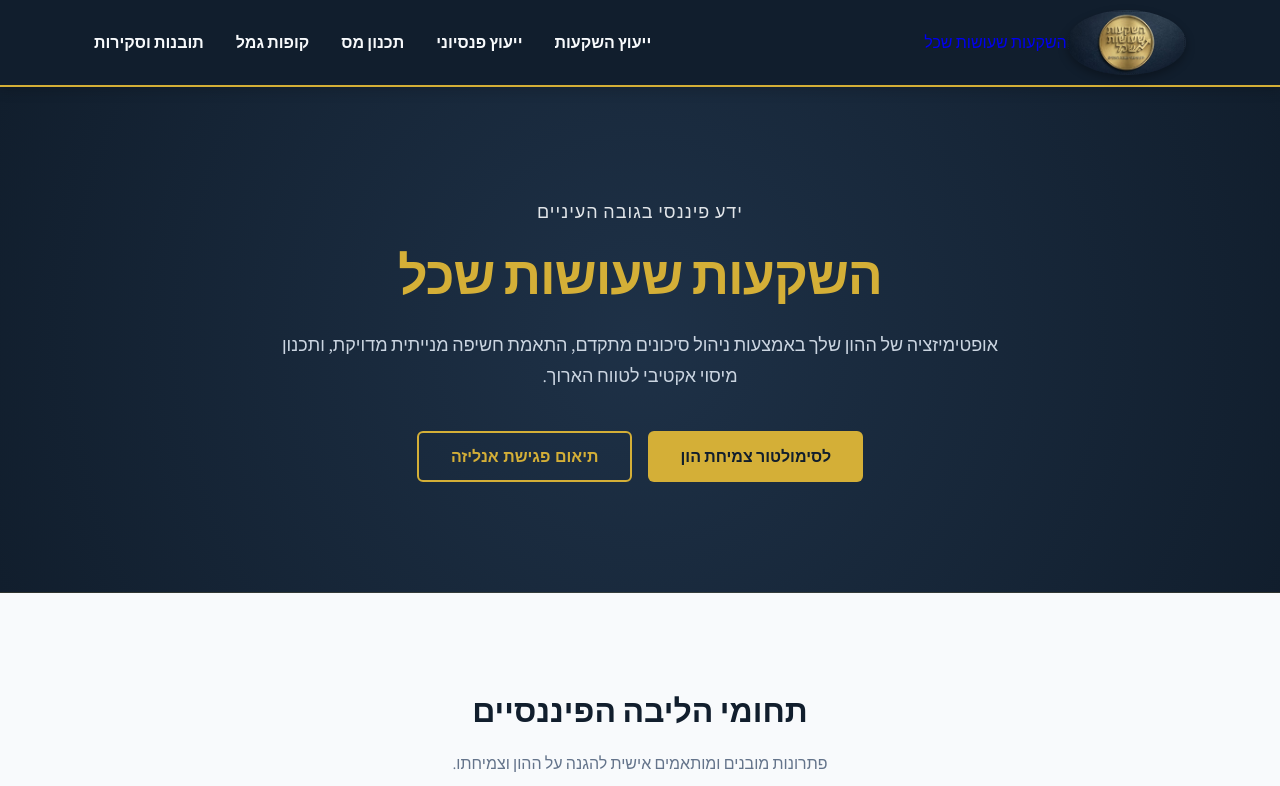
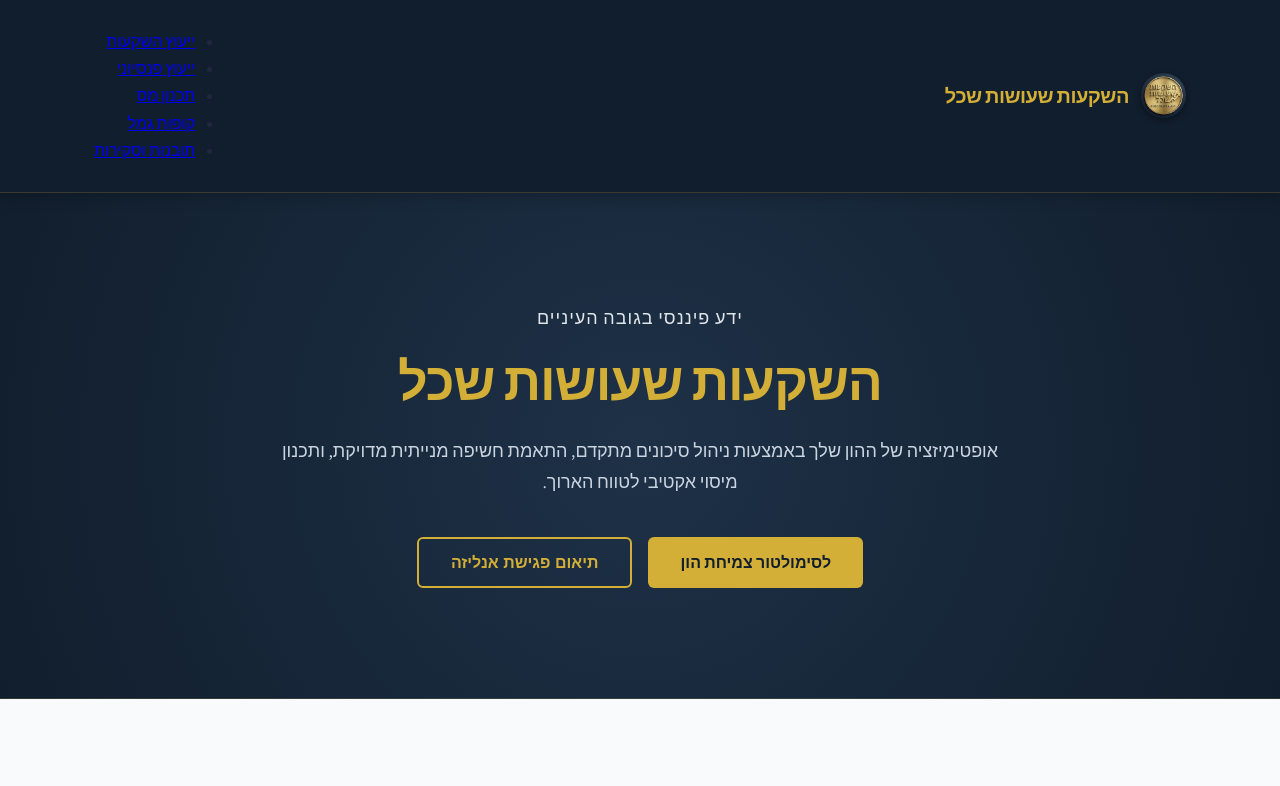
Before and after one commit to tztz-beep/finance-website, a plain HTML site: page index.html in a window 1280 px wide. Shown: the top 786 px of the page. Drawn offline with Linux system fonts and the light colour scheme.

Commit message:
Update style.css

```diff
--- a/style.css
+++ b/style.css
@@ -43,12 +43,12 @@ body {
    סרגל ניווט עליון והטמעת הלוגו (Header & Nav)
    ========================================================================== */
 .main-header {
-    background-color: var(--primary-color);
-    border-bottom: 2px solid var(--accent-color); /* פס זהב דק הממסגר את הראש */
+    background-color: var(--primary-color); /* מוודא שהסרגל מקבל את צבע הנייבי העמוק */
+    border-bottom: 1px solid rgba(212, 175, 55, 0.2); /* קו זהב עדין ביותר */
     position: sticky;
     top: 0;
     z-index: 1000;
-    box-shadow: 0 4px 12px rgba(0, 0, 0, 0.15);
+    box-shadow: 0 4px 12px rgba(0, 0, 0, 0.2);
 }
 
 .header-container {
@@ -57,46 +57,37 @@ body {
     align-items: center;
     max-width: 1140px;
     margin: 0 auto;
-    padding: 10px 24px;
+    padding: 12px 24px;
 }
 
 .logo-wrapper {
     display: flex;
     align-items: center;
+    gap: 12px; /* רווח אלגנטי בין המטבע לטקסט */
     text-decoration: none;
 }
 
-/* התאמה ועיצוב של מטבע הלוגו המוזהב */
+/* הפתרון ההנדסי: חיתוך המטבע מתוך המלבן */
 .site-logo {
-    height: 65px;
-    width: auto;
-    border-radius: 50%; /* הפיכת קובץ הריבוע לעיגול מטבע מושלם */
-    box-shadow: 0 4px 10px rgba(0, 0, 0, 0.3);
+    height: 45px;       /* גובה עדין וקטן */
+    width: 45px;        /* רוחב זהה ליצירת ריבוע מושלם */
+    object-fit: cover;  /* גוזר את התמונה מבלי לעוות אותה */
+    object-position: center; /* ממקד את החיתוך בדיוק באמצע התמונה */
+    border-radius: 50%; /* חותך את הריבוע לעיגול מטבע מושלם */
+    box-shadow: 0 2px 6px rgba(0, 0, 0, 0.4);
     transition: transform 0.3s ease;
 }
 
 .site-logo:hover {
-    transform: scale(1.05); /* מיקרו-אינטראקציה של הגדלה קלה */
+    transform: scale(1.05);
 }
 
-.main-nav ul {
-    list-style: none;
-    margin: 0;
-    padding: 0;
-    display: flex;
-    gap: 32px;
-}
-
-.main-nav ul li a {
-    color: var(--bg-light);
-    text-decoration: none;
-    font-weight: 600;
-    font-size: 16px;
-    transition: color 0.2s ease;
-}
-
-.main-nav ul li a:hover {
-    color: var(--accent-color); /* הפיכת הטקסט לזהב במעבר עכבר */
+/* עיצוב הטקסט שלצד המטבע */
+.logo-text {
+    color: var(--accent-color); /* צבע זהב */
+    font-size: 20px;
+    font-weight: 800;
+    letter-spacing: -0.5px;
 }
 
 /* ==========================================================================
```
